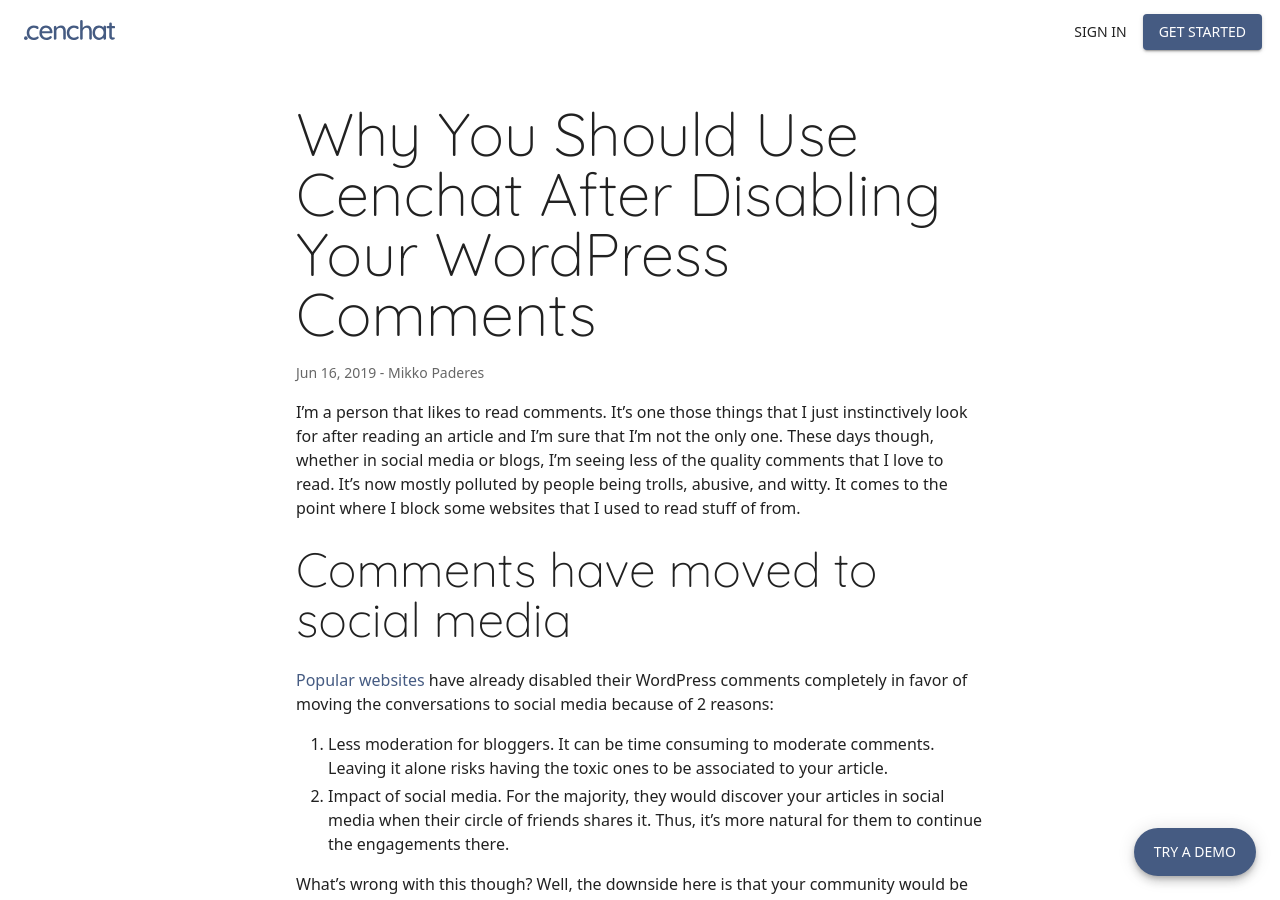
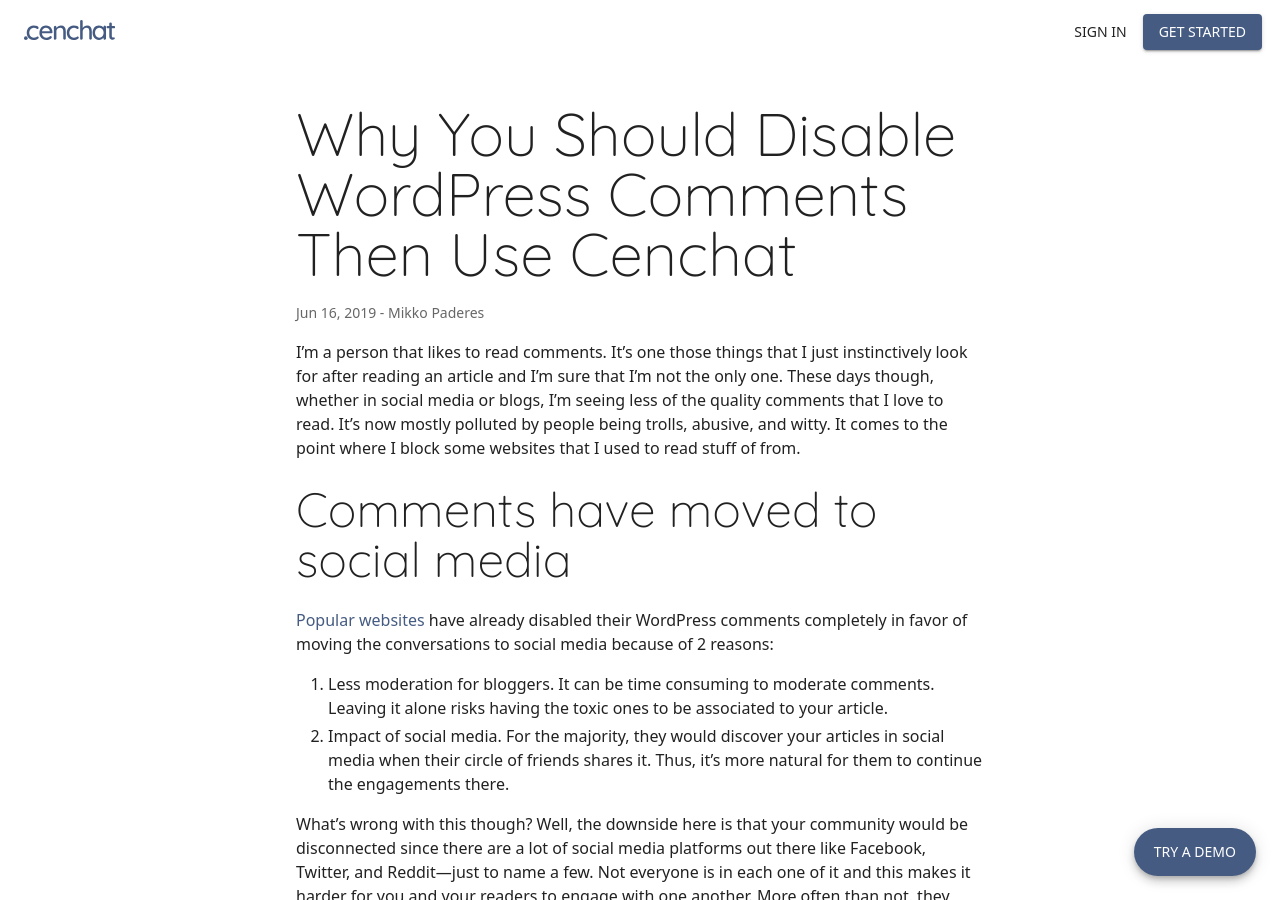
Before and after one commit to cenchat/cenchat.github.io, a Jekyll site: the page built from _posts/2019-06-16-why-cenchat.md, in a window 1280 px wide and 900 px high. Built offline with Jekyll 4.4.1, drawn with Linux system fonts in a browser that asks for light colours; a script that is not in the unit is left out.

Commit message:
Update post

```diff
--- a/_posts/2019-06-16-why-cenchat.md
+++ b/_posts/2019-06-16-why-cenchat.md
@@ -1,6 +1,6 @@
 ---
 layout: post
-title: Why You Should Use Cenchat After Disabling Your WordPress Comments
+title: Why You Should Disable WordPress Comments Then Use Cenchat
 description: You lose in-site engagements when you disable WordPress comments completely. See how Cenchat can bring it back.
 author: Mikko Paderes
 tags: strategy
```
